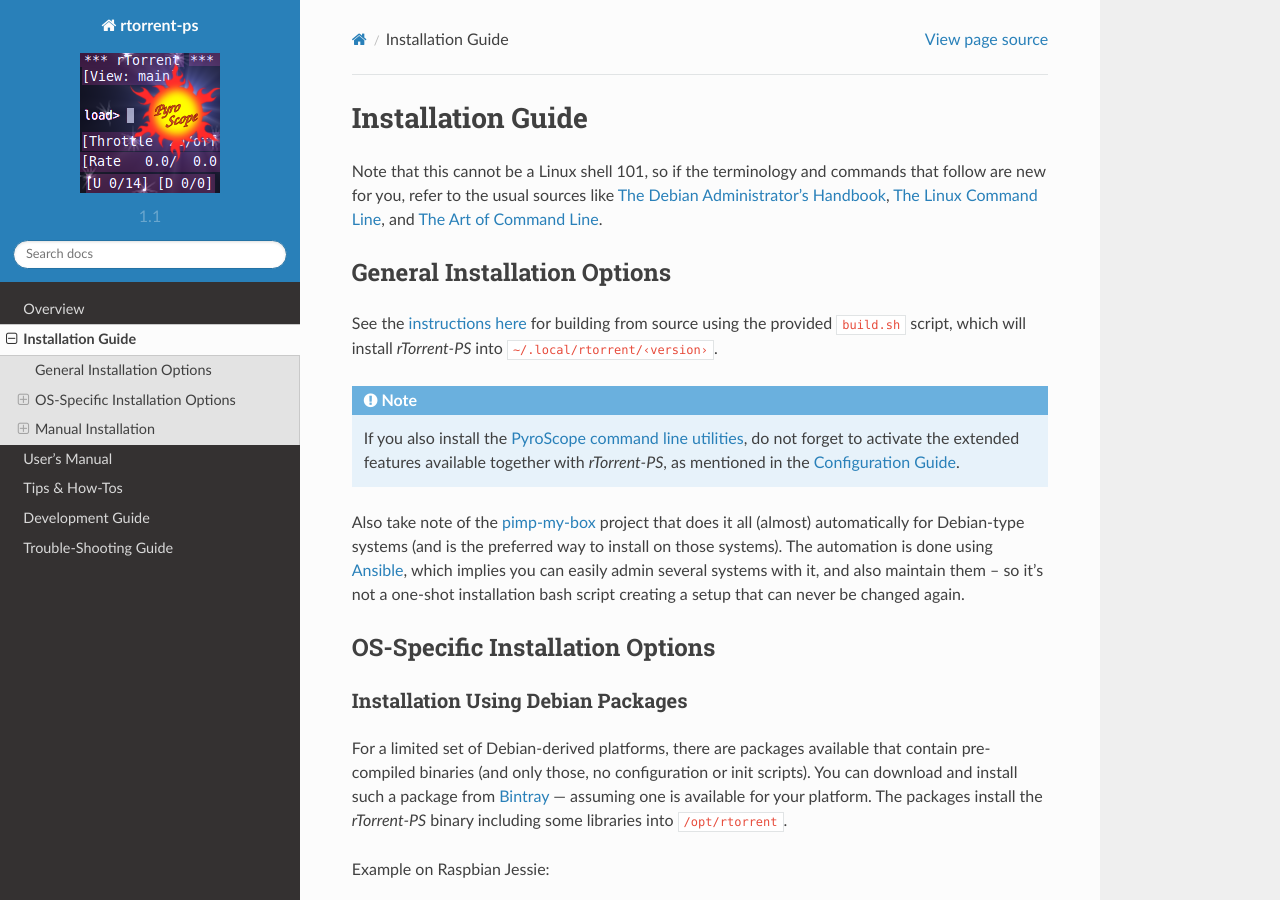
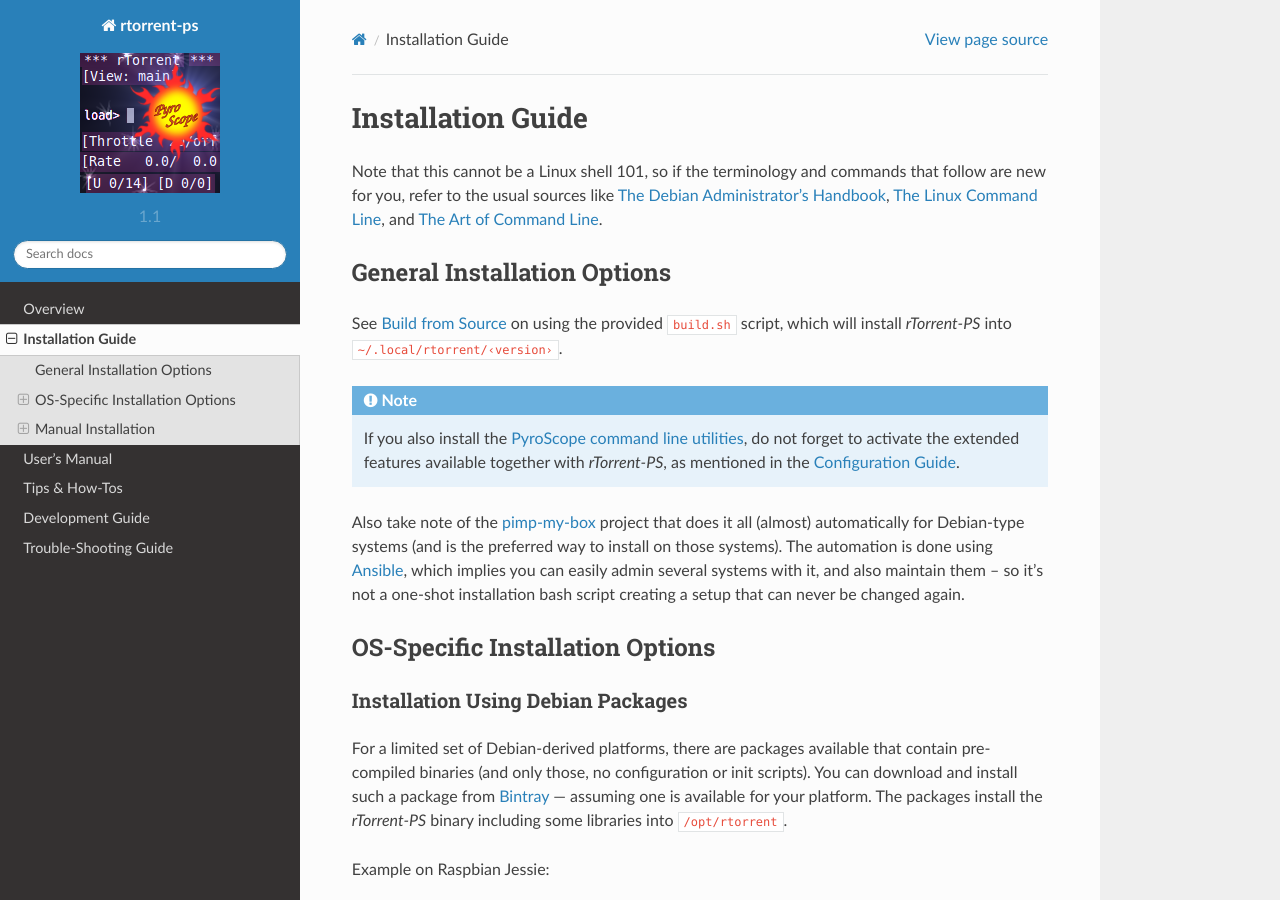
Before and after one commit to pyroscope/rtorrent-ps, a Sphinx documentation site: the page built from docs/setup.rst, in a window 1280 px wide and 900 px high. Built offline with Sphinx 7.4.7 and the Read the Docs theme 2.0.0, drawn with Linux system fonts in a browser that asks for light colours.

Commit message:
docs: fix old link to a ref

```diff
--- a/docs/setup.rst
+++ b/docs/setup.rst
@@ -14,10 +14,8 @@
 General Installation Options
 ----------------------------
 
-See the `instructions
-here <https://github.com/pyroscope/rtorrent-ps/blob/master/docs/DebianInstallFromSource.md#build-rtorrent-and-core-dependencies-from-source>`_
-for building from source using the provided ``build.sh`` script, which
-will install *rTorrent-PS* into ``~/.local/rtorrent/‹version›``.
+See :ref:`build-from-source` on using the provided ``build.sh`` script,
+which will install *rTorrent-PS* into ``~/.local/rtorrent/‹version›``.
 
 .. note:: If you also install the `PyroScope command line
     utilities <https://github.com/pyroscope/pyrocore>`_, do not forget to
@@ -253,6 +251,8 @@
 .. _rTorrent-PS: https://github.com/pyroscope/rtorrent-ps
 
 
+.. _build-from-source:
+
 Build from Source
 """""""""""""""""
 
```
